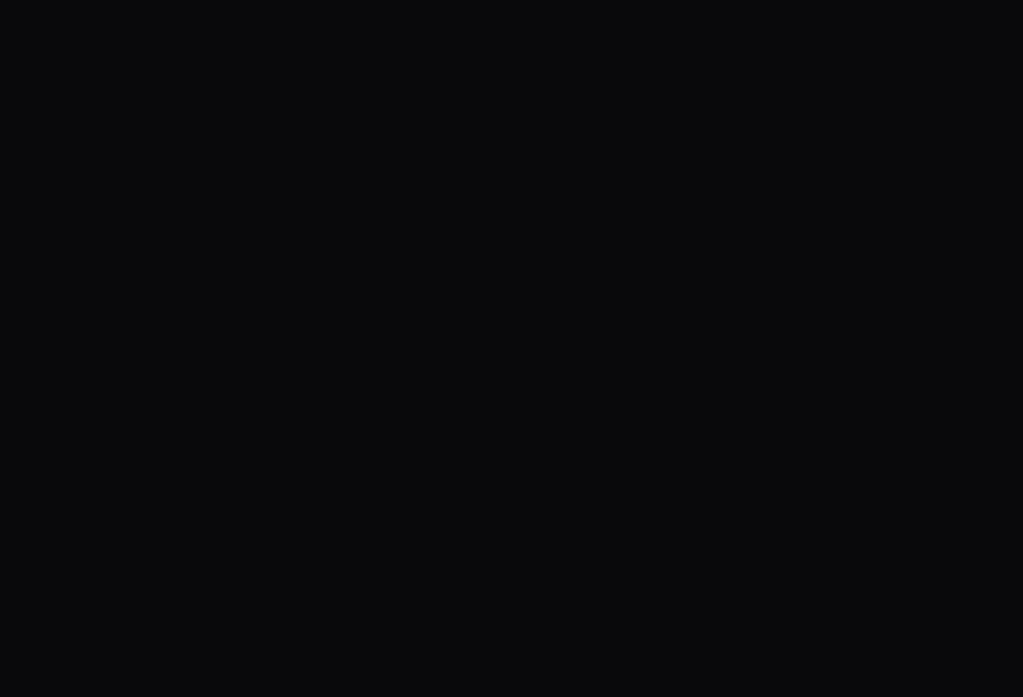
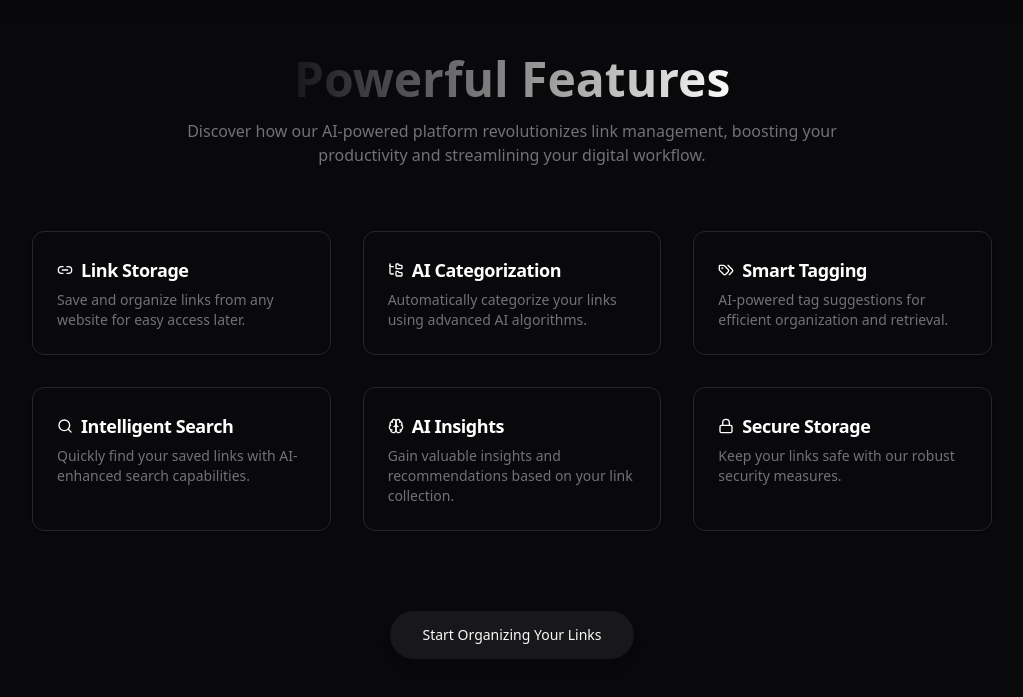
Before and after one commit to subhajitorrin/LinkVault-SaaS, a Next.js app: page / in a window 1280 px wide. Shown: the part 1191-1888 px from the top of the page, without its empty margins (128-1151 px from the left). Before the commit the page ends 1179 px from the top, so only its background shows below. Built offline with nearby package versions, Linux system fonts and the light colour scheme.

Commit message:
update page.tsx

```diff
--- a/app/page.tsx
+++ b/app/page.tsx
@@ -1,9 +1,54 @@
 import Navbar from "@/components/navbar/Navbar";
-import { Button } from "@/components/ui/button";
 import { BadgePlus } from "lucide-react";
 import Image from "next/image";
 import Link from "next/link";
 import React from "react";
+import { Button } from "@/components/ui/button";
+import {
+  Card,
+  CardHeader,
+  CardTitle,
+  CardDescription
+} from "@/components/ui/card";
+import { Link2, Search, Tags, FolderTree, Brain, Lock } from "lucide-react";
+
+const features = [
+  {
+    icon: <Link2 className="w-6 h-6 text-primary" />,
+    title: "Link Storage",
+    description:
+      "Save and organize links from any website for easy access later."
+  },
+  {
+    icon: <FolderTree className="w-6 h-6 text-primary" />,
+    title: "AI Categorization",
+    description:
+      "Automatically categorize your links using advanced AI algorithms."
+  },
+  {
+    icon: <Tags className="w-6 h-6 text-primary" />,
+    title: "Smart Tagging",
+    description:
+      "AI-powered tag suggestions for efficient organization and retrieval."
+  },
+  {
+    icon: <Search className="w-6 h-6 text-primary" />,
+    title: "Intelligent Search",
+    description:
+      "Quickly find your saved links with AI-enhanced search capabilities."
+  },
+  {
+    icon: <Brain className="w-6 h-6 text-primary" />,
+    title: "AI Insights",
+    description:
+      "Gain valuable insights and recommendations based on your link collection."
+  },
+  {
+    icon: <Lock className="w-6 h-6 text-primary" />,
+    title: "Secure Storage",
+    description: "Keep your links safe with our robust security measures."
+  }
+];
 
 const LandingPage = () => {
   return (
@@ -46,9 +91,51 @@ const LandingPage = () => {
                 fill
                 objectFit="contain"
               />
-              <div className="w-full h-[30%] bg-black z-10 absolute bottom-[-30%] blur-3xl"></div>
+              <div className="w-full h-[30%] bg-black z-10 absolute bottom-[-10%] blur-3xl"></div>
               <div className="w-[10%] h-full bg-black z-10 absolute left-[-10%] blur-2xl"></div>
               <div className="w-[10%] h-full bg-black z-10 absolute right-[-10%] blur-2xl"></div>
+            </div>
+          </div>
+        </section>
+
+        <section className="py-24 px-4 md:px-6 lg:px-8 mt-16">
+          <div className="max-w-7xl mx-auto">
+            <h2 className="text-3xl md:text-5xl font-bold text-center mb-4">
+              <span className="bg-clip-text text-transparent bg-gradient-to-r from-primary to-primary-foreground">
+                Powerful Features
+              </span>
+            </h2>
+            <p className="text-center text-muted-foreground mb-16 max-w-2xl mx-auto">
+              Discover how our AI-powered platform revolutionizes link
+              management, boosting your productivity and streamlining your
+              digital workflow.
+            </p>
+            <div className="grid grid-cols-1 md:grid-cols-2 lg:grid-cols-3 gap-8">
+              {features.map((feature, index) => (
+                <Card
+                  key={index}
+                  className="bg-zinc-950 border-zinc-800 text-white"
+                >
+                  <CardHeader>
+                    <div className="flex items-center gap-2">
+                      {React.cloneElement(feature.icon, {
+                        className: "w-4 h-4 text-white"
+                      })}
+                      <CardTitle className="text-lg">{feature.title}</CardTitle>
+                    </div>
+                    <CardDescription className="text-muted-foreground">
+                      {feature.description}
+                    </CardDescription>
+                  </CardHeader>
+                </Card>
+              ))}
+            </div>
+            <div className="mt-20 text-center">
+              <Link href="/sign-in">
+                <Button className="rounded-full text-sm px-8 py-6 bg-primary hover:bg-primary/90 text-primary-foreground shadow-lg hover:shadow-xl transition-all duration-300">
+                  Start Organizing Your Links
+                </Button>
+              </Link>
             </div>
           </div>
         </section>
```
